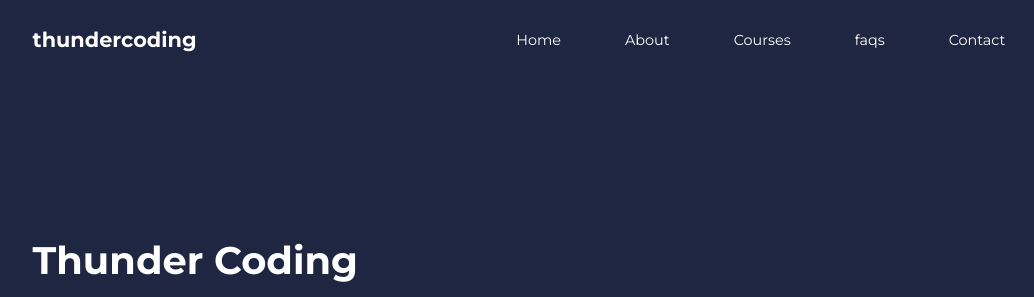
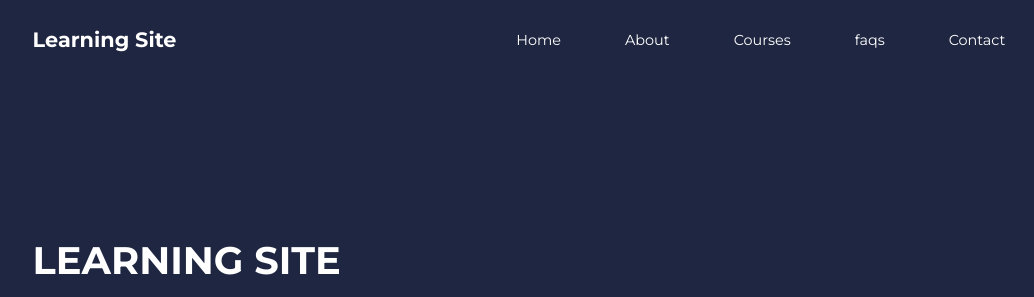
Before and after one commit to Karthickkiotac/learning-website, a plain HTML site: page karthick/index.html in a window 1280 px wide. Shown: the top 297 px of the page, without its empty margins (121-1155 px from the left). Drawn offline with nearby package versions, Linux system fonts and the light colour scheme.

Commit message:
Update index.html

```diff
--- a/karthick/index.html
+++ b/karthick/index.html
@@ -16,7 +16,7 @@
     <!-- =============================== NAVBAR ============================ -->
     <nav>
         <div class="container nav_container">
-            <a href="#"><h4>thundercoding</h4></a>
+            <a href="#"><h4>Learning Site</h4></a>
             <ul class="nav_menu">
                 <li><a href="index.html">Home</a></li>
                 <li><a href="#about-section">About</a></li>
@@ -36,7 +36,7 @@
      <header>
         <div class="container header_container">
             <div class="header_left">
-                <h1>Thunder Coding</h1>
+                <h1>LEARNING SITE</h1>
                 <p>Hello Thunder Coding! That sounds like a fantastic initiative. Web development is a vast and dynamic field, and there's always something new to learn and share.</p>
                 <a href="courses.html" class="btn btn-primary">Get Started</a>
             </div>
```
